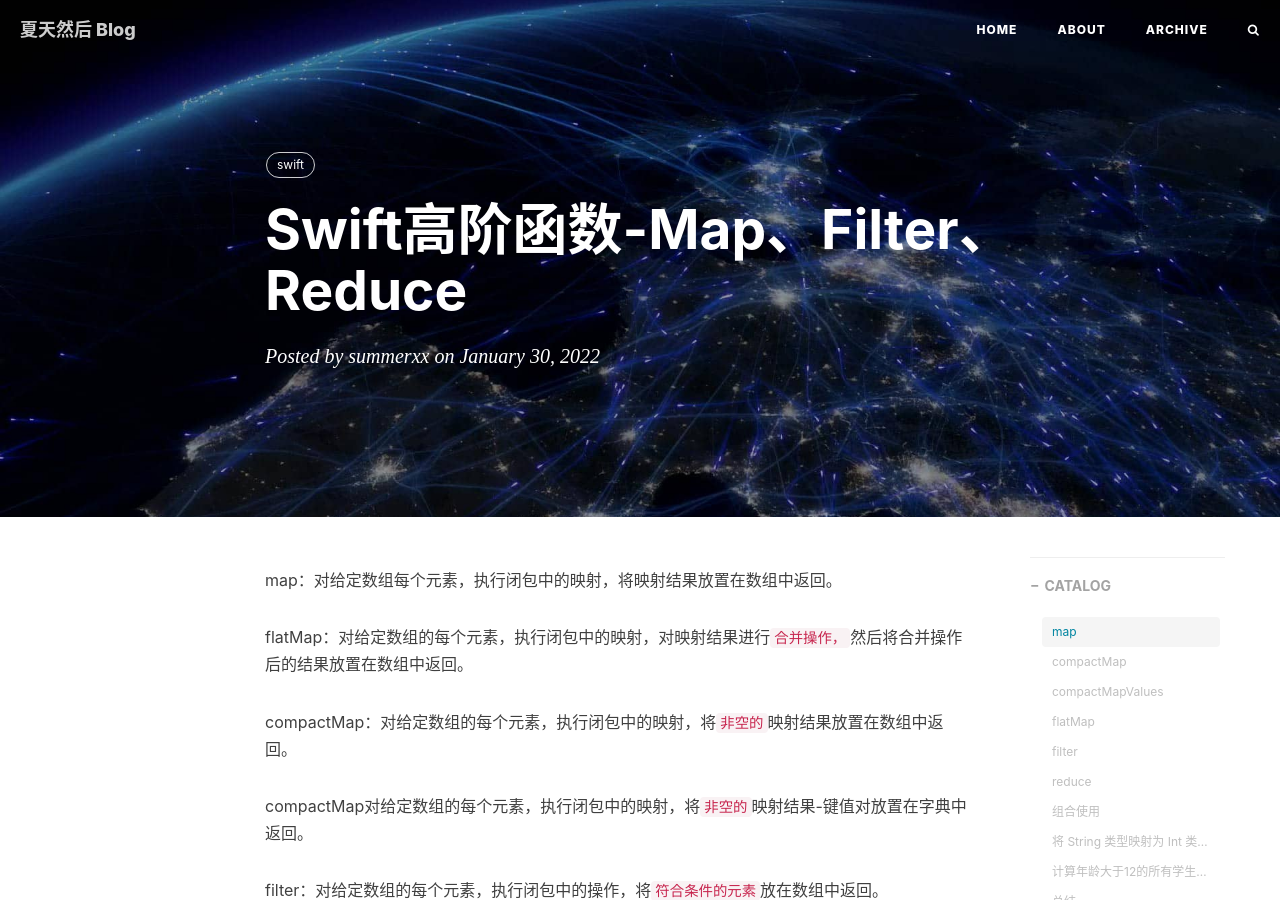
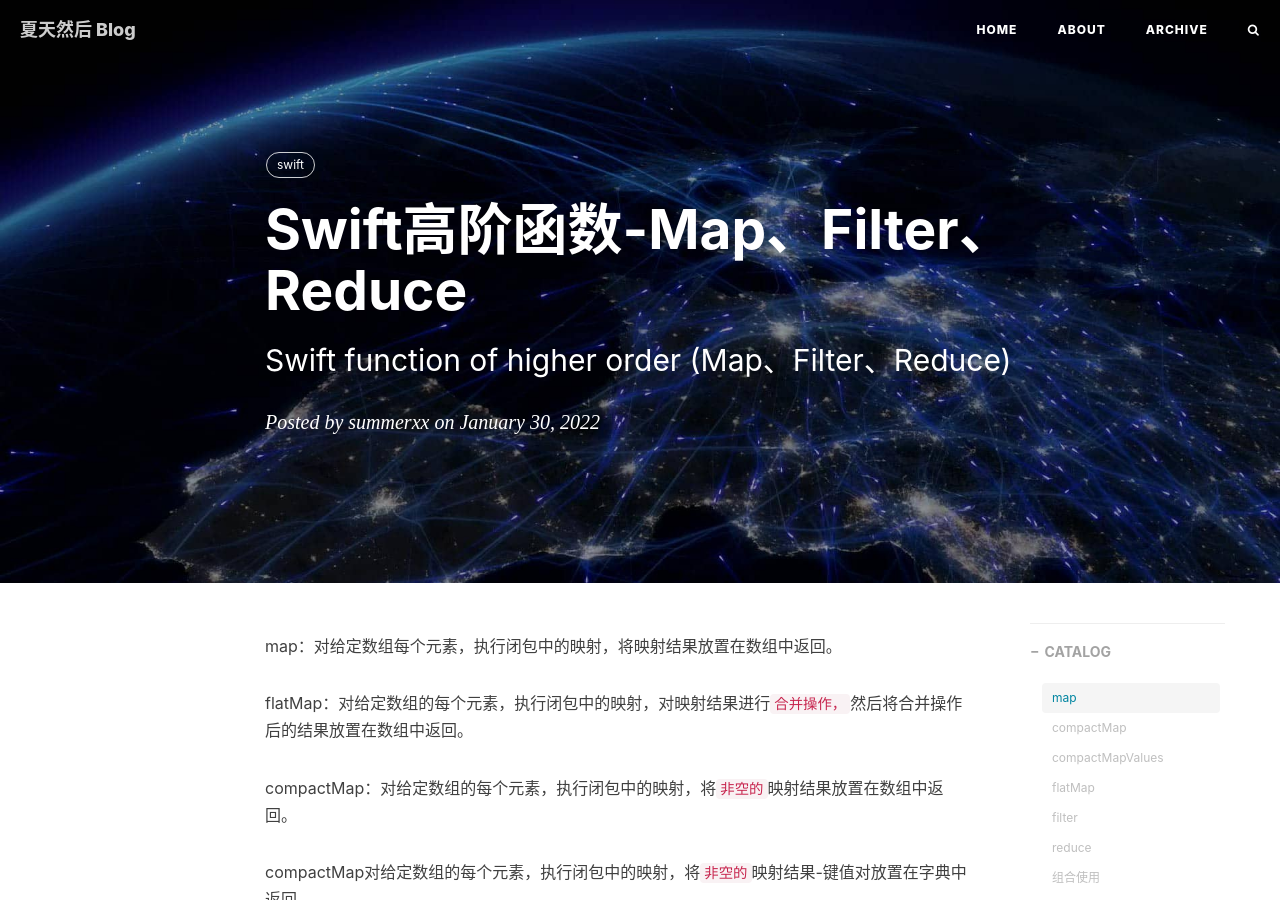
Before and after one commit to summerxx27/summerxx27.github.io, a Jekyll site: the page built from _posts/2022-01-30-function.markdown, in a window 1280 px wide and 900 px high. Built offline with Jekyll 4.4.1, drawn with Linux system fonts in a browser that asks for light colours; nearby versions of some CDN libraries; comment, search, counter and statistics services are not loaded.

Commit message:
Update 2022-01-30-function.markdown

```diff
--- a/_posts/2022-01-30-function.markdown
+++ b/_posts/2022-01-30-function.markdown
@@ -1,7 +1,7 @@
 ---
 layout:     post
 title:      "Swift高阶函数-Map、Filter、Reduce"
-Subtitle:   "Swift function of higher order (Map、Filter、Reduce) "
+subtitle:   "Swift function of higher order (Map、Filter、Reduce) "
 date:       2022-01-30 18:50:00
 author:     "summerxx"
 header-img: "img/post-bg-os-metro.jpg"
```
